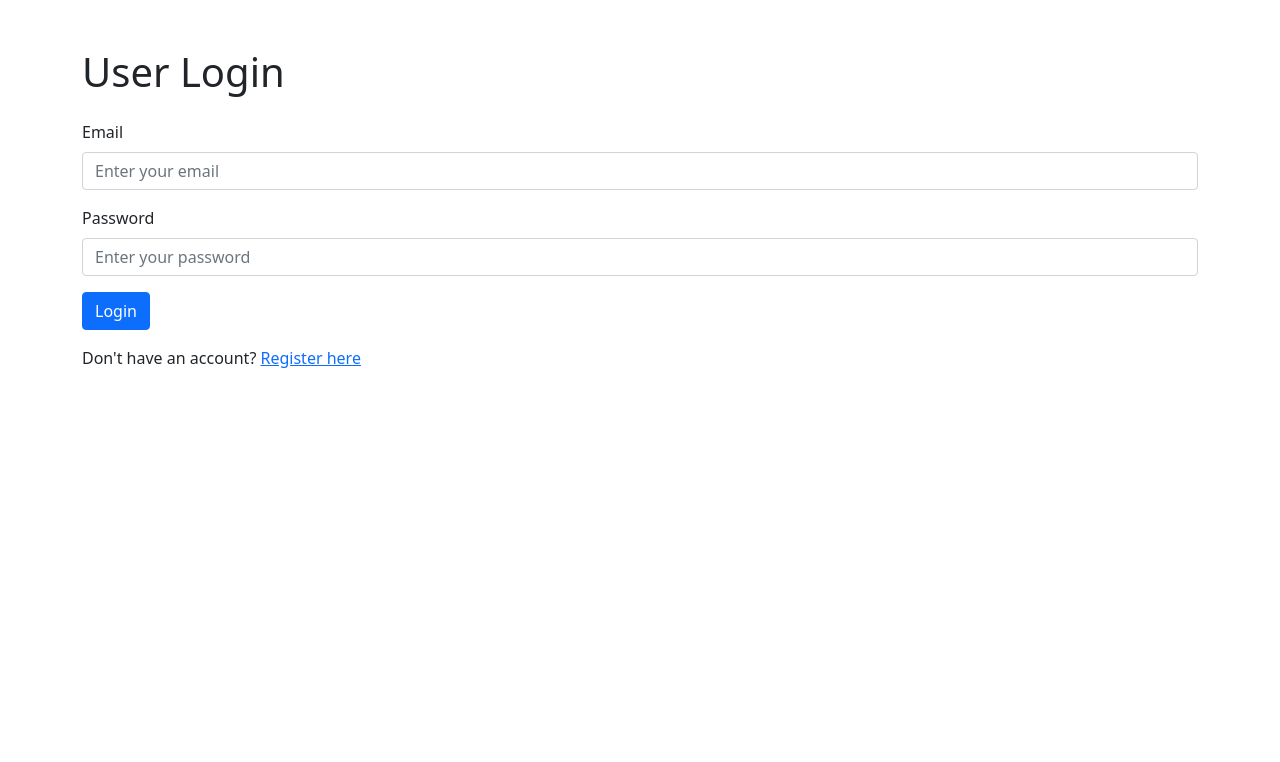
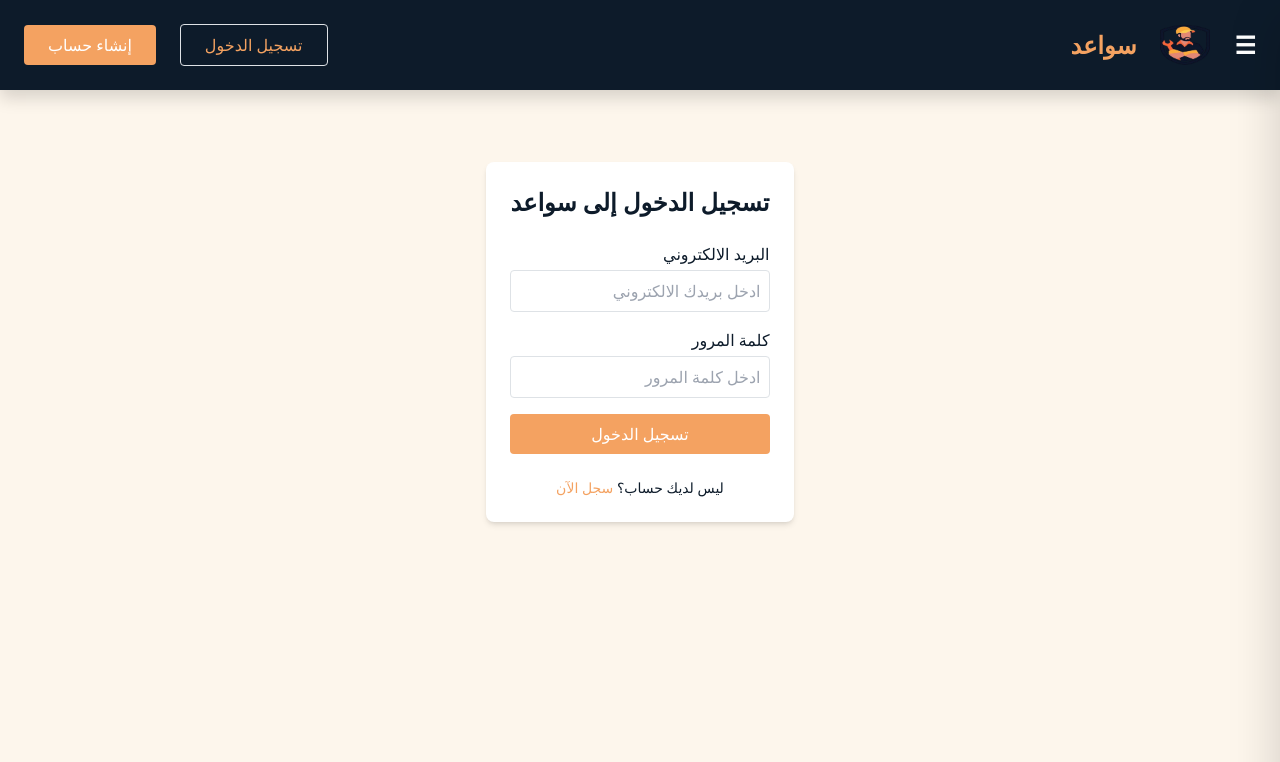
Before and after one commit to shahdzeiad96/Sawa-ed, a Django app: page /login/ in a window 1280 px wide. Shown: the top 762 px of the page. Run offline with Django 5.2, Linux system fonts and the light colour scheme; some libraries are stand-ins or nearby versions.

Commit message:
Re-format the login/ regestraions forms

```diff
--- a/Sawaed_app/templates/index.html
+++ b/Sawaed_app/templates/index.html
@@ -6,6 +6,7 @@
   <meta name="viewport" content="width=device-width, initial-scale=1.0" />
   <title>سواعد</title>
   <script src="https://cdn.tailwindcss.com"></script>
+  <link rel="stylesheet" href="https://cdnjs.cloudflare.com/ajax/libs/bootstrap/5.1.3/css/bootstrap.min.css" />
   <script src="{% static 'JS/scripts.js' %}" defer></script>
   <link rel="stylesheet" href="{% static 'css/style.css' %}">
 </head>
@@ -23,9 +24,9 @@
         <p>سواعد</p>
     </div>
     <div class="flex items-center gap-4">
-      <button class="border border-[#f4a261] text-[#f4a261] px-4 py-2 rounded hover:bg-[#f4a261] hover:text-white transition">تسجيل الدخول</button>
-      <button class="bg-[#f4a261] text-white px-4 py-2 rounded hover:bg-[#e76f51] transition">إنشاء حساب</button>
-    </div>
+      <a href="{% url 'login'%}"><button class="border border-[#f4a261] text-[#f4a261] px-4 py-2 rounded hover:bg-[#f4a261] hover:text-white transition">تسجيل الدخول</button></a>
+      <a href="{% url 'register'%}"><button class="bg-[#f4a261] text-white px-4 py-2 rounded hover:bg-[#e76f51] transition">إنشاء حساب</button>
+      </a></div>
   </nav>
 
   <!-- Sidebar -->
@@ -33,7 +34,7 @@
     <div class="pt-20 p-4">
       <h2 class="text-lg font-semibold mb-4 text-right">القائمة</h2>
       <ul class="space-y-2 text-right">
-        <li class="hover:text-[#f4a261] cursor-pointer">تسجيل الدخول</li>
+        <a href="{% url 'login'%}"><li class="hover:text-[#f4a261] cursor-pointer">تسجيل الدخول</li></a>
         <li class="hover:text-[#f4a261] cursor-pointer">إنشاء حساب</li>
       </ul>
       <br>
--- a/Sawaed_app/templates/login.html
+++ b/Sawaed_app/templates/login.html
@@ -1,30 +1,30 @@
-<!DOCTYPE html>
-<html lang="en">
-<head>
-  <meta charset="UTF-8" />
-  <meta name="viewport" content="width=device-width, initial-scale=1" />
-  <title>Sawa'ed - User Login</title>
-  <link rel="stylesheet" href="https://cdnjs.cloudflare.com/ajax/libs/bootstrap/5.1.3/css/bootstrap.min.css" />
-</head>
-<body>
-  <div class="container mt-5">
-    <h1 class="mb-4">User Login</h1>
-    <form action="/login" method="POST">
-      <div class="mb-3">
-        <label for="email" class="form-label">Email</label>
-        <input type="email" name="email" id="email" class="form-control" placeholder="Enter your email" required />
+{% extends "index.html" %}
+
+{% block content %}
+  <div class="mt-10 mx-auto max-w-xl bg-white shadow-md p-6 rounded-lg">
+    <h1 class="text-2xl font-bold mb-6 text-[#0d1b2a] text-center">تسجيل الدخول إلى سواعد</h1>
+
+    <form action="{% url 'login' %}" method="POST" class="space-y-4">
+      {% csrf_token %}
+
+      <div>
+        <label for="email" class="block mb-1 text-[#0d1b2a] font-medium">البريد الالكتروني</label>
+        <input type="email" name="email" id="email" class="w-full p-2 border border-gray-300 rounded focus:outline-none focus:ring-2 focus:ring-[#f4a261]" placeholder="ادخل بريدك الالكتروني" required />
       </div>
 
-      <div class="mb-3">
-        <label for="password" class="form-label">Password</label>
-        <input type="password" name="password" id="password" class="form-control" placeholder="Enter your password" required />
+      <div>
+        <label for="password" class="block mb-1 text-[#0d1b2a] font-medium">كلمة المرور</label>
+        <input type="password" name="password" id="password" class="w-full p-2 border border-gray-300 rounded focus:outline-none focus:ring-2 focus:ring-[#f4a261]" placeholder="ادخل كلمة المرور" required />
       </div>
 
-      <button type="submit" class="btn btn-primary">Login</button>
+      <button type="submit" class="w-full bg-[#f4a261] text-white py-2 rounded hover:bg-[#e76f51] transition">
+        تسجيل الدخول
+      </button>
     </form>
-    <p class="mt-3">Don't have an account? <a href="/register">Register here</a></p>
+
+    <p class="mt-4 text-center text-sm text-[#0d1b2a]">
+      ليس لديك حساب؟
+      <a href="{% url 'register' %}" class="text-[#f4a261] hover:underline">سجل الآن</a>
+    </p>
   </div>
-
-  <script src="https://cdnjs.cloudflare.com/ajax/libs/bootstrap/5.1.3/js/bootstrap.bundle.min.js"></script>
-</body>
-</html>
+{% endblock %}
--- a/Sawaed_app/views.py
+++ b/Sawaed_app/views.py
@@ -6,7 +6,7 @@ from .models import *
 
 # Create your views here.
 def index(request):
-    return render(request,"guesthome.html")
+    return render(request,"index.html")
 
 
 def register(request):
@@ -18,7 +18,7 @@ def register(request):
 
         if password != confirm_password:
             messages.error(request, "Passwords do not match.")
-            return render(request, "registration/register.html")
+            return render(request, "register.html")
 
         try:
             user = CustomUser.objects.create_user(username=username, email=email, password=password)
@@ -29,7 +29,7 @@ def register(request):
             messages.error(request, "A user with that username or email already exists.")
             return render(request, "register.html")
     else:
-        return render(request, "registration/register.html")
+        return render(request, "register.html")
 
 def login(request):
     if request.method == 'POST':
```
Also changed, not shown: Sawaed_app/templates/register.html (+30 -31 lines), db.sqlite3 (added).
